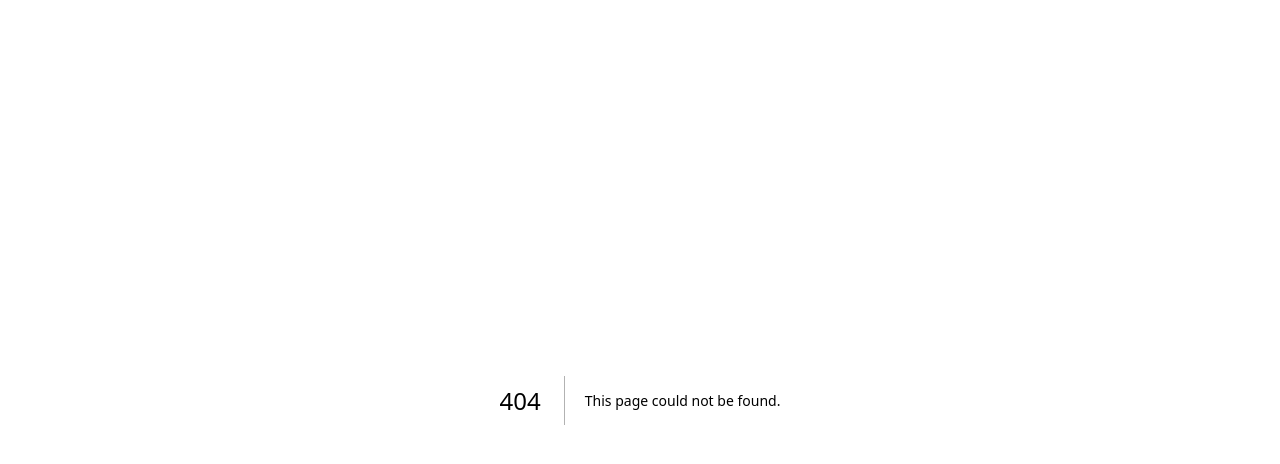
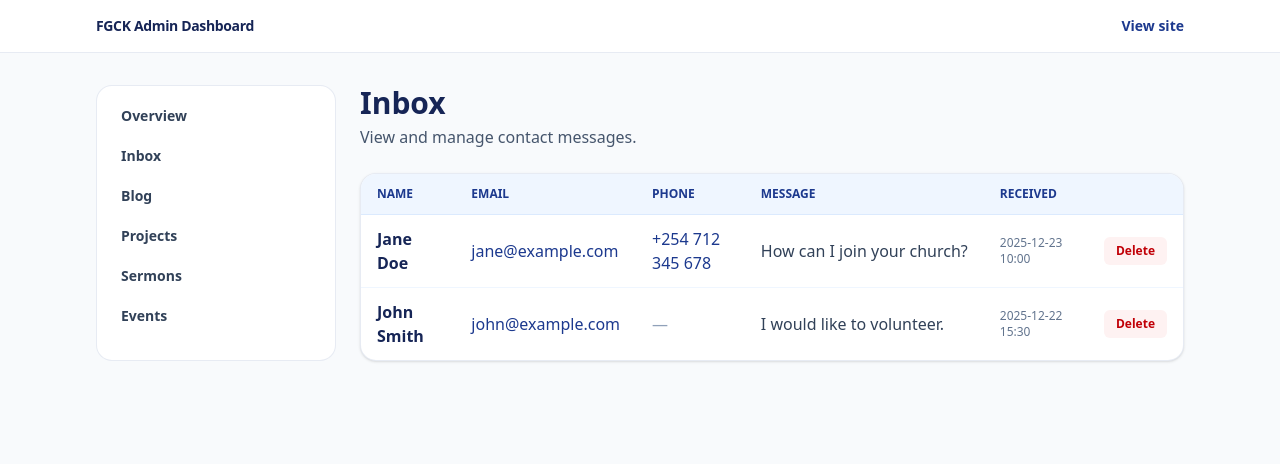
Before and after one commit to vouh/FGCK-44, a Next.js app: page /dashboard/inbox in a window 1280 px wide. Before the commit this address had no page. Shown: the top 464 px of the page. Built offline with nearby package versions, Linux system fonts and the light colour scheme.

Commit message:
Modernize admin dashboard visuals and add Inbox page for contact messages

```diff
--- /dev/null
+++ b/src/app/(dashboard)/dashboard/inbox/page.tsx
@@ -0,0 +1,97 @@
+import { useEffect, useState } from "react";
+
+interface Message {
+  id: string;
+  name: string;
+  email: string;
+  phone?: string;
+  message: string;
+  createdAt: string;
+}
+
+export default function InboxPage() {
+  const [messages, setMessages] = useState<Message[]>([]);
+  const [loading, setLoading] = useState(true);
+
+  useEffect(() => {
+    // TODO: Replace with real API call or data fetch
+    setTimeout(() => {
+      setMessages([
+        {
+          id: "1",
+          name: "Jane Doe",
+          email: "jane@example.com",
+          phone: "+254 712 345 678",
+          message: "How can I join your church?",
+          createdAt: "2025-12-23 10:00",
+        },
+        {
+          id: "2",
+          name: "John Smith",
+          email: "john@example.com",
+          message: "I would like to volunteer.",
+          createdAt: "2025-12-22 15:30",
+        },
+      ]);
+      setLoading(false);
+    }, 800);
+  }, []);
+
+  const handleDelete = (id: string) => {
+    setMessages((msgs) => msgs.filter((msg) => msg.id !== id));
+  };
+
+  return (
+    <div className="space-y-8">
+      <div className="mb-6 flex items-center justify-between">
+        <div>
+          <h1 className="text-3xl font-black text-blue-950 mb-1">Inbox</h1>
+          <p className="text-slate-600">View and manage contact messages.</p>
+        </div>
+      </div>
+      <div className="overflow-x-auto rounded-2xl border border-blue-900/10 bg-white shadow-sm">
+        <table className="min-w-full divide-y divide-blue-100">
+          <thead className="bg-blue-50">
+            <tr>
+              <th className="px-4 py-3 text-left text-xs font-bold text-blue-900 uppercase">Name</th>
+              <th className="px-4 py-3 text-left text-xs font-bold text-blue-900 uppercase">Email</th>
+              <th className="px-4 py-3 text-left text-xs font-bold text-blue-900 uppercase">Phone</th>
+              <th className="px-4 py-3 text-left text-xs font-bold text-blue-900 uppercase">Message</th>
+              <th className="px-4 py-3 text-left text-xs font-bold text-blue-900 uppercase">Received</th>
+              <th className="px-4 py-3"></th>
+            </tr>
+          </thead>
+          <tbody className="divide-y divide-blue-50">
+            {loading ? (
+              <tr>
+                <td colSpan={6} className="px-4 py-8 text-center text-slate-400">Loading...</td>
+              </tr>
+            ) : messages.length === 0 ? (
+              <tr>
+                <td colSpan={6} className="px-4 py-8 text-center text-slate-400">No messages found.</td>
+              </tr>
+            ) : (
+              messages.map((msg) => (
+                <tr key={msg.id} className="hover:bg-blue-50/40 transition">
+                  <td className="px-4 py-3 font-semibold text-blue-950">{msg.name}</td>
+                  <td className="px-4 py-3 text-blue-900">{msg.email}</td>
+                  <td className="px-4 py-3 text-blue-900">{msg.phone || <span className='text-slate-400'>—</span>}</td>
+                  <td className="px-4 py-3 text-slate-700 max-w-xs truncate">{msg.message}</td>
+                  <td className="px-4 py-3 text-xs text-slate-500">{msg.createdAt}</td>
+                  <td className="px-4 py-3">
+                    <button
+                      onClick={() => handleDelete(msg.id)}
+                      className="rounded-md bg-red-50 px-3 py-1.5 text-xs font-bold text-red-700 hover:bg-red-100 transition"
+                    >
+                      Delete
+                    </button>
+                  </td>
+                </tr>
+              ))
+            )}
+          </tbody>
+        </table>
+      </div>
+    </div>
+  );
+}
--- a/src/app/(dashboard)/dashboard/page.tsx
+++ b/src/app/(dashboard)/dashboard/page.tsx
@@ -6,18 +6,22 @@ import { OverviewCharts } from "./overview-charts";
 
 export default function DashboardOverviewPage() {
   return (
-    <div className="space-y-8">
-      <div className="mb-6">
-        <h1 className="text-3xl font-black text-blue-950 mb-2">Admin Dashboard</h1>
-        <p className="text-slate-600">Manage content and view analytics.</p>
+    <div className="space-y-10">
+      <div className="mb-8 flex flex-col md:flex-row md:items-end md:justify-between gap-2">
+        <div>
+          <h1 className="text-4xl font-extrabold text-blue-950 mb-1 tracking-tight">Admin Dashboard</h1>
+          <p className="text-slate-500 text-lg">Manage content and view analytics.</p>
+        </div>
       </div>
-      <div className="grid grid-cols-2 md:grid-cols-4 gap-4 mb-8">
+      <div className="grid grid-cols-1 sm:grid-cols-2 md:grid-cols-4 gap-6 mb-10">
         <StatCard label="Total Users" value="2,500" color="blue" />
         <StatCard label="Total Page Views" value="8,220" color="green" />
         <StatCard label="Blog Reads" value="120" color="yellow" />
         <StatCard label="Sermon Views" value="45" color="red" />
       </div>
-      <OverviewCharts />
+      <div className="rounded-2xl border border-blue-100 bg-white p-6 shadow-sm">
+        <OverviewCharts />
+      </div>
     </div>
   );
 }
@@ -30,9 +34,9 @@ function StatCard({ label, value, color }: { label: string; value: string; color
     red: "bg-red-100 text-red-900",
   };
   return (
-    <div className={`rounded-xl p-4 text-center font-bold ${colorMap[color]}`}>
-      <div className="text-2xl">{value}</div>
-      <div className="text-xs font-semibold mt-1">{label}</div>
+    <div className={`rounded-2xl shadow-sm border border-blue-100 p-6 text-center font-bold flex flex-col items-center gap-1 ${colorMap[color]}`}>
+      <div className="text-3xl font-extrabold">{value}</div>
+      <div className="text-xs font-semibold uppercase tracking-wide mt-1 opacity-80">{label}</div>
     </div>
   );
 }
--- a/src/components/dashboard/DashboardShell.tsx
+++ b/src/components/dashboard/DashboardShell.tsx
@@ -3,6 +3,7 @@ import type { PropsWithChildren } from "react";
 
 const nav = [
   { label: "Overview", href: "/dashboard" },
+  { label: "Inbox", href: "/dashboard/inbox" },
   { label: "Blog", href: "/dashboard/blog" },
   { label: "Projects", href: "/dashboard/projects" },
   { label: "Sermons", href: "/dashboard/sermons" },
```
